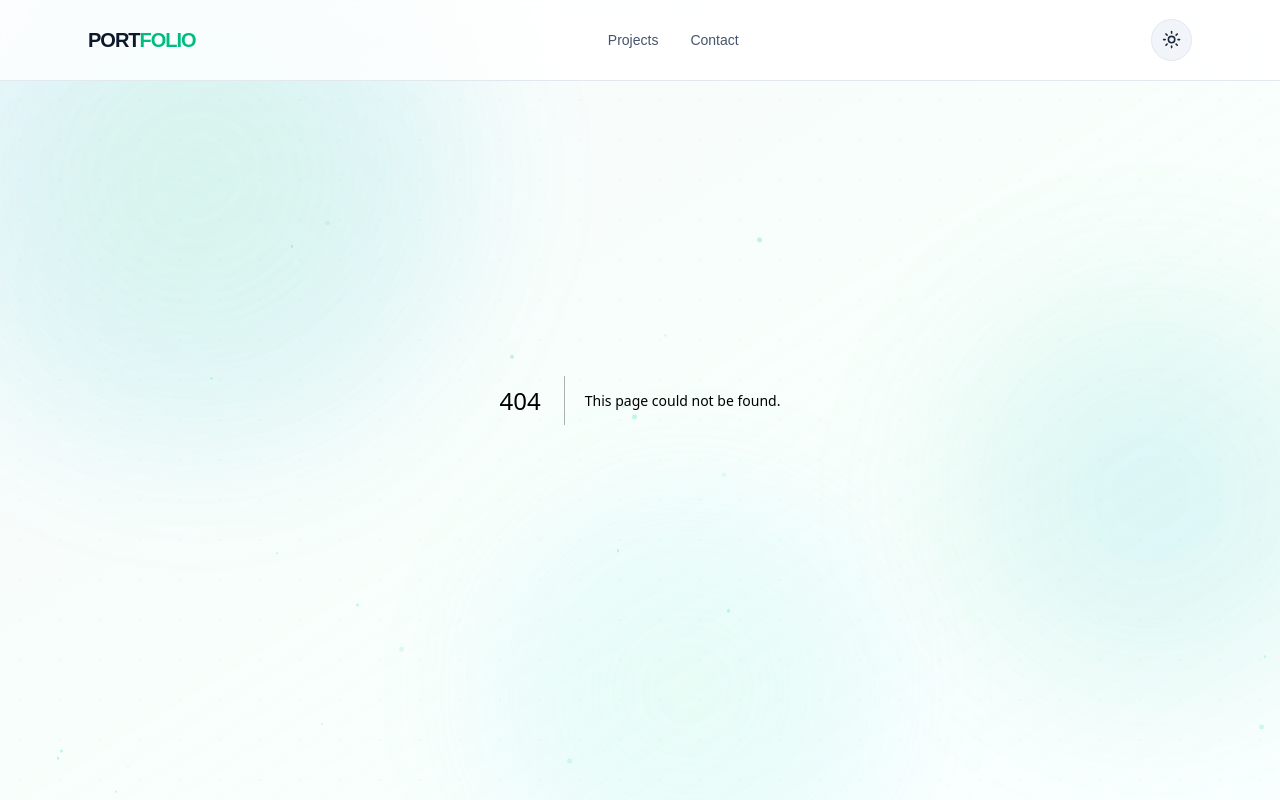
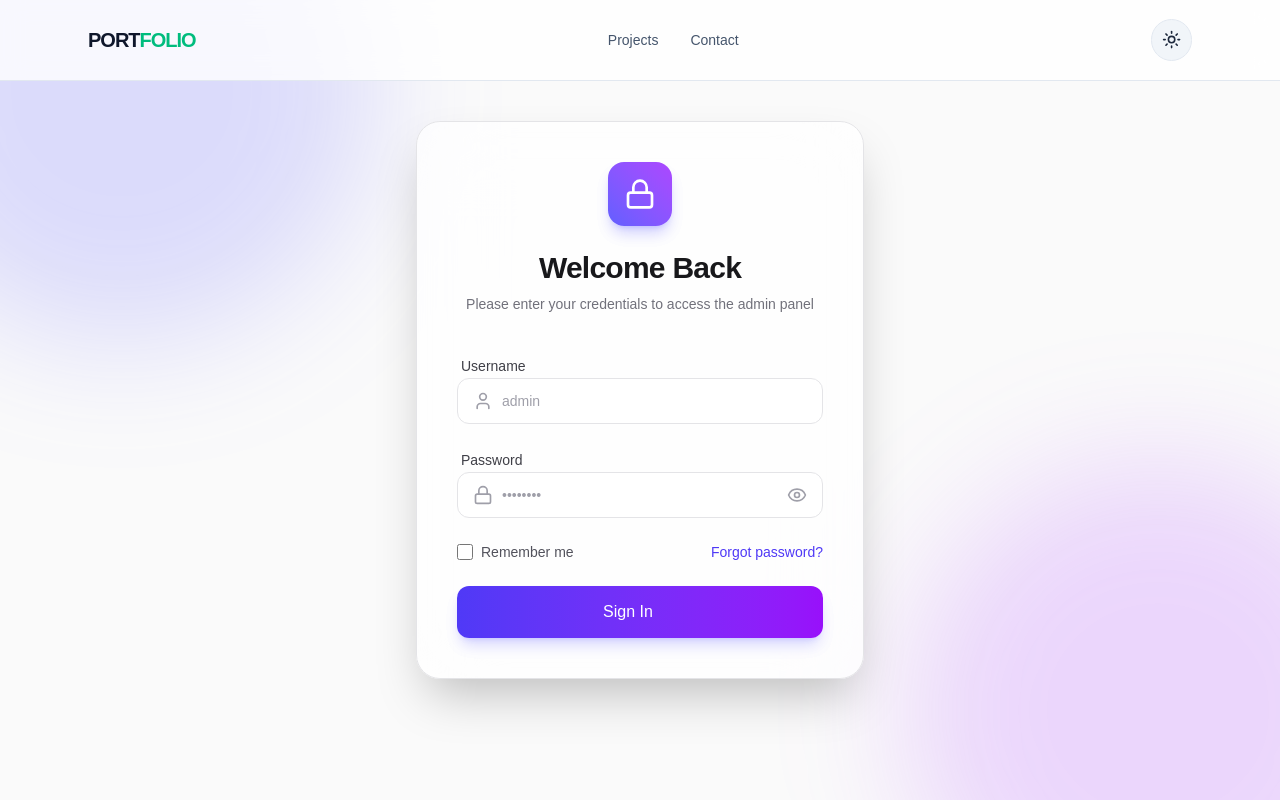
Before and after one commit to PrakashSingh65/portfolio, a Next.js app: page /admin-panel/login in a window 1280 px wide. Before the commit this address had no page. Shown: the top 800 px of the page. Built offline with nearby package versions, Linux system fonts and the light colour scheme; a web font is replaced by a local one.

Commit message:
feat: implement admin panel login page and layout structure

```diff
--- /dev/null
+++ b/app/(admin)/admin-panel/layout.tsx
@@ -0,0 +1,9 @@
+import React from 'react'
+
+export default function AdminPanelLayout({ children }: { children: React.ReactNode }) {
+  return (
+    <>
+      {children}
+    </>
+  )
+}
--- /dev/null
+++ b/app/(admin)/admin-panel/login/page.tsx
@@ -0,0 +1,136 @@
+"use client";
+
+import React, { useState } from "react";
+import { motion } from "framer-motion";
+import { User, Lock, ArrowRight, Eye, EyeOff } from "lucide-react";
+
+export default function Login() {
+  const [username, setUsername] = useState("");
+  const [password, setPassword] = useState("");
+  const [showPassword, setShowPassword] = useState(false);
+  const [isLoading, setIsLoading] = useState(false);
+
+  const handleSubmit = (e: React.FormEvent) => {
+    e.preventDefault();
+    setIsLoading(true);
+    // Dummy login action for demo
+    setTimeout(() => {
+      setIsLoading(false);
+    }, 1500);
+  };
+
+  return (
+    <div className="min-h-screen flex items-center justify-center bg-zinc-50 dark:bg-zinc-950 p-4 relative overflow-hidden">
+      {/* Background Decor */}
+      <div className="absolute top-[-20%] left-[-10%] w-[500px] h-[500px] bg-indigo-500/20 rounded-full blur-3xl" />
+      <div className="absolute bottom-[-20%] right-[-10%] w-[500px] h-[500px] bg-purple-500/20 rounded-full blur-3xl" />
+
+      <motion.div
+        initial={{ opacity: 0, y: 20 }}
+        animate={{ opacity: 1, y: 0 }}
+        transition={{ duration: 0.5, ease: "easeOut" }}
+        className="w-full max-w-md relative z-10"
+      >
+        <div className="backdrop-blur-2xl bg-white/70 dark:bg-zinc-900/70 border border-zinc-200 dark:border-zinc-800 p-8 sm:p-10 rounded-3xl shadow-2xl">
+          <div className="text-center mb-10">
+            <motion.div
+              initial={{ scale: 0 }}
+              animate={{ scale: 1 }}
+              transition={{ delay: 0.2, type: "spring", stiffness: 200 }}
+              className="w-16 h-16 bg-gradient-to-tr from-indigo-500 to-purple-500 rounded-2xl mx-auto flex items-center justify-center shadow-lg mb-6 shadow-indigo-500/30"
+            >
+              <Lock className="w-8 h-8 text-white" />
+            </motion.div>
+            <h1 className="text-3xl font-bold text-zinc-900 dark:text-zinc-50 tracking-tight">
+              Welcome Back
+            </h1>
+            <p className="text-zinc-500 dark:text-zinc-400 mt-2 text-sm">
+              Please enter your credentials to access the admin panel
+            </p>
+          </div>
+
+          <form onSubmit={handleSubmit} className="space-y-6">
+            <div className="space-y-2">
+              <label className="text-sm font-medium text-zinc-700 dark:text-zinc-300 ml-1">
+                Username
+              </label>
+              <div className="relative group">
+                <div className="absolute inset-y-0 left-0 pl-4 flex items-center pointer-events-none text-zinc-400 group-focus-within:text-indigo-500 transition-colors">
+                  <User className="w-5 h-5" />
+            </div>
+                <input
+                  type="text"
+                  value={username}
+                  onChange={(e) => setUsername(e.target.value)}
+                  placeholder="admin"
+                  required
+                  className="w-full pl-11 pr-4 py-3 bg-white dark:bg-zinc-950/50 border border-zinc-200 dark:border-zinc-800 rounded-xl focus:ring-2 focus:ring-indigo-500/50 focus:border-indigo-500 transition-all text-zinc-900 dark:text-zinc-100 placeholder:text-zinc-400 sm:text-sm outline-none"
+                />
+              </div>
+            </div>
+
+            <div className="space-y-2">
+              <label className="text-sm font-medium text-zinc-700 dark:text-zinc-300 ml-1">
+                Password
+              </label>
+              <div className="relative group">
+                <div className="absolute inset-y-0 left-0 pl-4 flex items-center pointer-events-none text-zinc-400 group-focus-within:text-indigo-500 transition-colors">
+                  <Lock className="w-5 h-5" />
+                </div>
+                <input
+                  type={showPassword ? "text" : "password"}
+                  value={password}
+                  onChange={(e) => setPassword(e.target.value)}
+                  placeholder="••••••••"
+                  required
+                  className="w-full pl-11 pr-12 py-3 bg-white dark:bg-zinc-950/50 border border-zinc-200 dark:border-zinc-800 rounded-xl focus:ring-2 focus:ring-indigo-500/50 focus:border-indigo-500 transition-all text-zinc-900 dark:text-zinc-100 placeholder:text-zinc-400 sm:text-sm outline-none"
+                />
+                <button
+                  type="button"
+                  onClick={() => setShowPassword(!showPassword)}
+                  className="absolute inset-y-0 right-0 pr-4 flex items-center text-zinc-400 hover:text-zinc-600 dark:hover:text-zinc-300 transition-colors"
+                >
+                  {showPassword ? (
+                    <EyeOff className="w-5 h-5" />
+                  ) : (
+                    <Eye className="w-5 h-5" />
+                  )}
+                </button>
+              </div>
+            </div>
+
+            <div className="flex items-center justify-between text-sm">
+              <label className="flex items-center gap-2 cursor-pointer select-none">
+                <input
+                  type="checkbox"
+                  className="w-4 h-4 rounded border-zinc-300 text-indigo-500 focus:ring-indigo-500/50 dark:border-zinc-700 dark:bg-zinc-950/50 dark:checked:bg-indigo-500 transition-colors"
+                />
+                <span className="text-zinc-600 dark:text-zinc-400">Remember me</span>
+              </label>
+              <a href="#" className="text-indigo-600 hover:text-indigo-500 dark:text-indigo-400 dark:hover:text-indigo-300 transition-colors font-medium">
+                Forgot password?
+              </a>
+            </div>
+
+            <button
+              type="submit"
+              disabled={isLoading}
+              className="w-full bg-gradient-to-r from-indigo-600 to-purple-600 hover:from-indigo-700 hover:to-purple-700 text-white py-3.5 rounded-xl font-medium transition-all focus:ring-4 focus:ring-indigo-500/30 flex items-center justify-center gap-2 disabled:opacity-70 disabled:cursor-not-allowed group relative overflow-hidden shadow-lg shadow-indigo-500/25"
+            >
+              {isLoading ? (
+                <div className="w-5 h-5 border-2 border-white/30 border-t-white rounded-full animate-spin" />
+              ) : (
+                <>
+                  <span className="relative z-10 group-hover:translate-x-[-4px] transition-transform">
+                    Sign In
+                  </span>
+                  <ArrowRight className="w-4 h-4 relative z-10 opacity-0 -translate-x-4 group-hover:opacity-100 group-hover:translate-x-0 transition-all" />
+                </>
+              )}
+            </button>
+          </form>
+        </div>
+      </motion.div>
+    </div>
+  );
+}
--- /dev/null
+++ b/app/(admin)/layout.tsx
@@ -0,0 +1,9 @@
+import React from 'react'
+
+export default function AdminRootLayout({ children }: { children: React.ReactNode }) {
+  return (
+    <>
+      {children}
+    </>
+  )
+}
```
